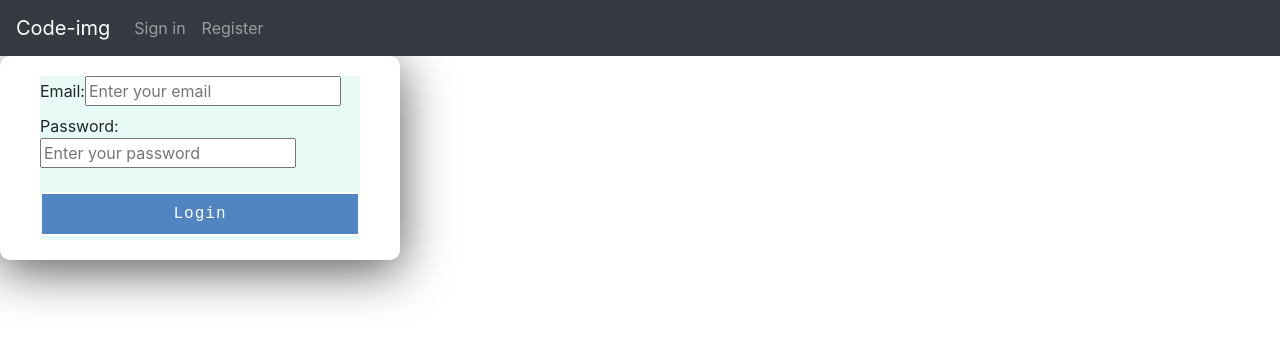
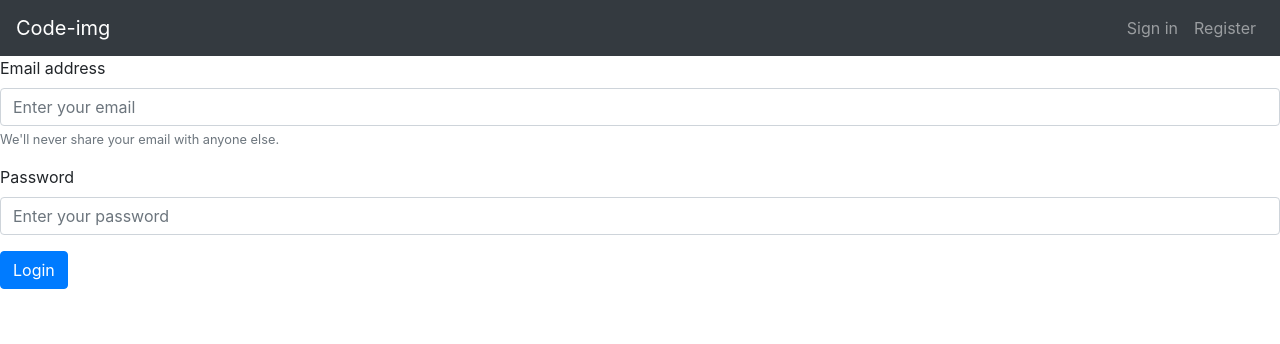
Before and after one commit to mlbiche/code-img, a React (Create React App) app: page /login in a window 1280 px wide. Shown: the top 344 px of the page. Built offline with nearby package versions, Linux system fonts and the light colour scheme.

Commit message:
update the nvbar style

```diff
--- a/src/CommonNavbar/CommonNavbar.js
+++ b/src/CommonNavbar/CommonNavbar.js
@@ -20,17 +20,17 @@ function CommonNavbar() {
     //     <a href="/registration"><button>Register</button></a>
     //   </div>
     // </div>
-    <Navbar className="bg-dark justify-content-between" bg="dark" variant="dark">
+    <Navbar bg="dark" variant="dark">
       <Navbar.Brand href="/">Code-img</Navbar.Brand>
       <Navbar.Toggle aria-controls="responsive-Navbar-nav" />
       <Navbar.Collapse id="responsive-Navbar-nav">
-        <Nav className="mr-auto">
+        <Nav className="ml-auto">
           <Nav.Link href="/login">Sign in</Nav.Link>
           <Nav.Link href="/registration">Register</Nav.Link>
         </Nav>
-        </Navbar.Collapse>
+      </Navbar.Collapse>
     </Navbar>
-      );
-    }
+  );
+}
 
 export default CommonNavbar;
--- a/src/FrontPageNavBar/FrontPageNavBar.js
+++ b/src/FrontPageNavBar/FrontPageNavBar.js
@@ -1,20 +1,28 @@
 import React from 'react';
 import { Link } from 'react-router-dom';
-import './FrontPageNavBar.css';
+// import './FrontPageNavBar.css';
+import { Button, ButtonGroup, ButtonToolbar} from 'react-bootstrap';
 
 function FrontPageNavBar() {
   return (
-    <div id='front-page-navbar-container'>
-      <Link to="/leaderboard">
-        <button className="front-page-navbar-button">Leaderboard</button>
-      </Link>
-      <Link>
-        <button className="front-page-navbar-button">Upload New</button>
-      </Link>
-    </div>
+
+    // <div id='front-page-navbar-container'>
+    //   <Link to="/leaderboard">
+    //     <button className="front-page-navbar-button">Leaderboard</button>
+    //   </Link>
+    //   <Link>
+    //     <button className="front-page-navbar-button">Upload New</button>
+    //   </Link>
+    // </div>
+    <ButtonToolbar aria-label="Toolbar with button groups">
+      <ButtonGroup className="mr-2">
+        <Button href="/leaderboard" variant="light" variant="secondary">Leaderboard</Button>
+      </ButtonGroup>
+      <ButtonGroup className="mr-2">
+      <Button href="#" variant="secondary">Upload New</Button>
+    </ButtonGroup>
+    </ButtonToolbar >
   );
-
-
 }
 
 export default FrontPageNavBar;
--- a/src/LoginView/LoginView.js
+++ b/src/LoginView/LoginView.js
@@ -1,6 +1,6 @@
 import React, { Component } from 'react';
 
-import './LoginView.css';
+// import './LoginView.css';
 
 class LoginView extends Component {
   constructor(props) {
@@ -76,29 +76,43 @@ class LoginView extends Component {
   render() {
     return (
       <div>
+        <div>
           {/* Developped using https://stackoverflow.com/a/24534492/7916042 */}
           {this.state.showConnectionSuccessAlert &&
-          (<p>You are successfully connected !</p>)
+            (<label for="formControlRange">You are successfully connected ! </label>)
           }
           {this.state.showConnectionWrongCredentialsAlert &&
-          (<p>You have entered wrong email or password.</p>)
+            (<label for="formControlRange">You have entered wrong email or password.</label>)
           }
           {this.state.showConnectionServerFailAlert &&
-          (<p>Your connection has failed because of an internal error.</p>)
+            (<label for="formControlRange">Your connection has failed because of an internal error.</label>)
           }
-        <div className="form-wrapper">
+
+          {/* <div className="form-wrapper"> */}
+        </div>
         <form onSubmit={this.submitLogin}>
-            <label>
-              Email:
-                <input ref={(ref) => this.emailInput = ref} type="email" placeholder="Enter your email" name="email" onChange={this.changeEmail} />
-            </label>
-            <label>
-              Password:
-                <input ref={(ref) => this.passwordInput = ref} type="password" placeholder="Enter your password" name="password" onChange={this.changePassword} />
-            </label>
-            <input type="submit" value="Login" className="login" />
+          <div class="form-group">
+            <label for="exampleInputEmail1">Email address</label>
+            {/* <label>
+              Email: */}
+            <input ref={(ref) => this.emailInput = ref} type="email" type="email"
+              placeholder="Enter your email" name="email"
+              onChange={this.changeEmail} class="form-control" id="exampleInputEmail1" />
+            {/* </label> */}
+            <small id="emailHelp" class="form-text text-muted">We'll never share your email with anyone else.</small>
+          </div>
+          <div class="form-group">
+            {/* <label> */}
+            <label for="exampleInputPassword1">Password</label>
+            <input ref={(ref) => this.passwordInput = ref} type="password"
+              placeholder="Enter your password" name="password"
+              onChange={this.changePassword} class="form-control" id="exampleInputPassword1" />
+          </div>
+          {/* </label> */}
+          <input type="submit" value="Login" class="btn btn-primary" />
         </form>
-        </div>
+        {/* </div> */}
+        {/* </div > */}
       </div>
     );
   }
--- a/src/RegistrationView/RegistrationView.js
+++ b/src/RegistrationView/RegistrationView.js
@@ -1,4 +1,5 @@
 import React, { Component } from 'react';
+import { form } from 'react-bootstrap';
 
 class RegistrationView extends Component {
   constructor(props) {
@@ -84,22 +85,31 @@ class RegistrationView extends Component {
   render() {
     return (
       <div>
-        <p>{this.state.message}</p>
+        {/* <p>{this.state.message}</p> */}
+        <label for="formControlRange"> {this.state.message}</label>
         <form onSubmit={this.submitRegistration}>
-          <label>
-            Username:
-                <input type="text" placeholder="Enter your username" ref={(ref) => this.usernameInput = ref} name="username" onChange={this.changeUsername} />
-          </label>
-          <label>
-            Password:
-                <input type="password" placeholder="Enter your password" ref={(ref) => this.passwordInput = ref}name="password" onChange={this.changePassword} />
-          </label>
-
-          <label>
-            Email:
-                <input type="email" placeholder="Enter your email" ref={(ref) => this.emailInput = ref}name="email" onChange={this.changeEmail} />
-          </label>
-          <input type="submit" value="Register" />
+          <div class="form-group">
+            <label for="exampleInputEmail1">Username</label>
+            <input placeholder="Enter your username"
+              ref={(ref) => this.usernameInput = ref}
+              name="username" onChange={this.changeUsername}
+              type="email" class="form-control" id="exampleInputEmail1" aria-describedby="emailHelp" />
+            <small id="emailHelp" class="form-text text-muted">We'll never share your email with anyone else.</small>
+          </div>
+          <div class="form-group">
+            <label for="exampleInputPassword1">Password</label>
+            <input type="password" placeholder="Enter your password"
+              ref={(ref) => this.passwordInput = ref} name="password" onChange={this.changePassword}
+              class="form-control" id="exampleInputPassword1" />
+          </div>
+          <div class="form-group">
+            <label for="exampleInputEmail1">Email address</label>
+            <input type="email" placeholder="Enter your email" ref={(ref) => this.emailInput = ref}
+              name="email" onChange={this.changeEmail}
+              class="form-control" id="exampleInputEmail1" aria-describedby="emailHelp" placeholder="Enter email address" />
+            <small id="emailHelp" class="form-text text-muted">We'll never share your email with anyone else.</small>
+          </div>
+          <input type="submit" class="btn btn-primary" value="Register" />
         </form>
       </div >
     );
```
Lines whose indentation alone changed are shown as unchanged.
